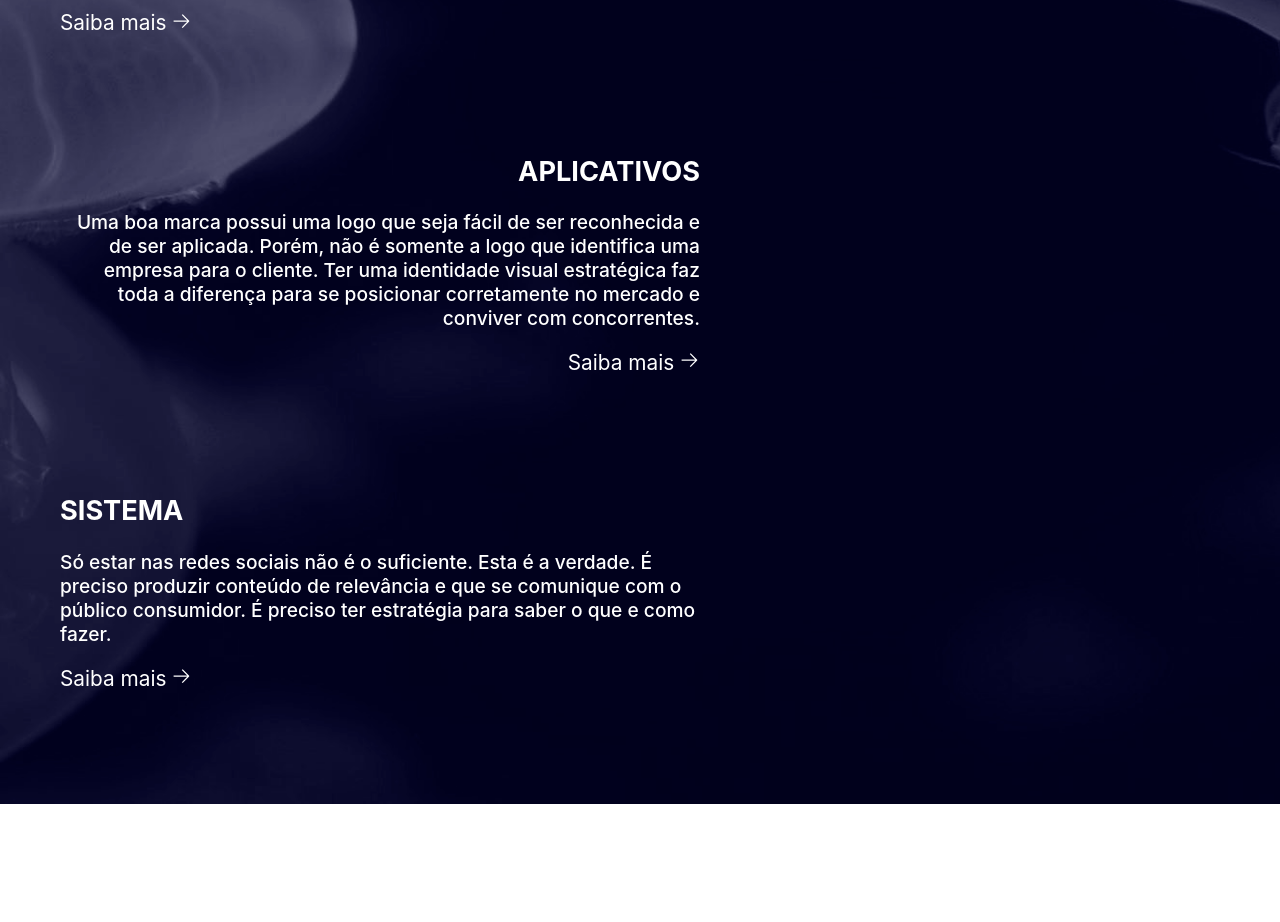
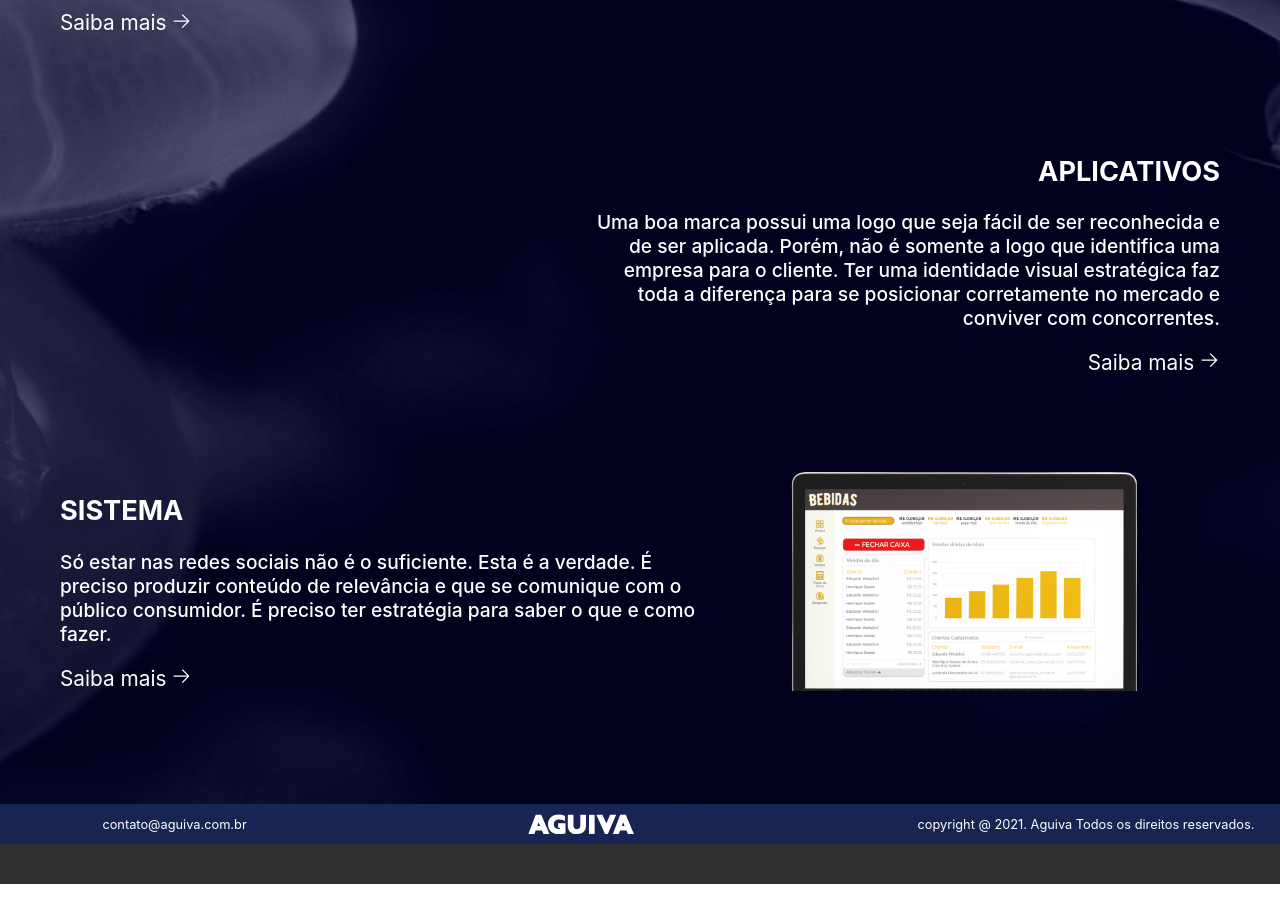
Before and after one commit to wiliansSilva/Aguiva_web_site, a React (Create React App) app in the folder aguiva_official/: page / in a window 1280 px wide. Shown: the part 2620-3542 px from the top of the page. After the commit the page ends 3504 px from the top, so only its background shows below. Built offline with nearby package versions, Linux system fonts and the light colour scheme.

Commit message:
footer done. details on Systems

```diff
--- a/aguiva_official/src/components/Footer/Footer.js
+++ b/aguiva_official/src/components/Footer/Footer.js
@@ -1,17 +1,81 @@
 import React from 'react';
 import styled from 'styled-components';
+import LogoImg from '../../assets/images/aguiva.svg';
+
 
 const Footer = () => {
   return (
     <Background>
-
+      <Container>
+        <Contato>contato@aguiva.com.br</Contato>
+        <Logo />
+        <Copyright>copyright @ 2021. Aguiva Todos os direitos reservados.</Copyright>
+      </Container>
     </Background>
   )
 };
 
-const Background = styled.div`
-  height: 25vh;
-  background: #fff;
+const Background = styled.footer`
+  height: 10vh;
+  background-color: #2f2f2f;
+
+  @media screen and (max-width: 1024px) {
+    height: 17vh;
+  }
+`;
+
+const Container = styled.div`
+  height: 50%;
+  background-color: #182451;
+  display: flex;
+  justify-content: space-between;
+  align-items: center;
+
+  @media screen and (max-width: 1024px) {
+    height: 100%;
+    flex-direction: column;
+    justify-content: space-around;
+    padding-bottom: 1vh;
+  }
+`;
+
+const Contato = styled.span`
+  color: #fff;
+  margin-left: 8%;
+  font-size: .8rem;
+
+  @media screen and (max-width: 1024px) {
+    margin-left: 0;
+    font-size: 1.6rem;
+  }
+`;
+
+const Logo = styled.div`
+  background-image: url(${LogoImg});
+  width: 115px;
+  height: 30px;
+  background-size: cover;
+  background-repeat: no-repeat;
+  background-position: center;
+
+  @media screen and (max-width: 1024px) {
+    width: 150px;
+    margin: 5px 0;
+  }
+`;
+
+const Copyright = styled.span`
+  color: #fff;
+  margin-right: 2%;
+  font-size: .8rem;
+
+  @media screen and (max-width: 1024px) {
+    margin-right: 0;
+    font-size: 1.5rem;
+    width: 55%;
+    text-align: center;
+
+  }
 `;
 
 export default Footer;
--- a/aguiva_official/src/components/LearnMore/LearnMore.js
+++ b/aguiva_official/src/components/LearnMore/LearnMore.js
@@ -2,10 +2,10 @@ import React from 'react';
 import { Wrapper, Title, Description, Link, ArrowLink } from './styles';
 
 const LearnMore = (props) => {
-  const { color, side, title, description, link } = props;
+  const { color, side, alignSelf, title, description, link } = props;
 
   return (
-    <Wrapper color={color} side={side}>
+    <Wrapper color={color} side={side} alignSelf={alignSelf}>
       {title && <Title>{title}</Title>}
       <Description>
         {description}
--- a/aguiva_official/src/components/LearnMore/styles.js
+++ b/aguiva_official/src/components/LearnMore/styles.js
@@ -7,11 +7,13 @@ export const Wrapper = styled.div `
   margin-left: 60px;
   margin-right: 60px;
   text-align: ${props => props.side};
+  align-self: ${props=> props.alignSelf};
 
   @media screen and (max-width: 1024px) {
     margin: 5%;
     width: 90vw;
     text-align: left;
+    align-self: flex-start;
   }
 `;
 
--- a/aguiva_official/src/components/NavBar/NavBar.js
+++ b/aguiva_official/src/components/NavBar/NavBar.js
@@ -1,6 +1,6 @@
 import { useState } from 'react'
 import { Wrapper, MenuBurger, CloseMenu, Menu, MenuContainer, Link } from './styles';
-import logoImg from '../../assets/images/aguiva.svg';
+import LogoImg from '../../assets/images/aguiva.svg';
 
 const NavBar = () => {
 
@@ -9,7 +9,7 @@ const NavBar = () => {
   return (
     <Wrapper>
       {/* <Logo /> */}
-      <img src={logoImg} alt="Aguiva" width="150px" />
+      <img src={LogoImg} alt="Aguiva" width="150px" />
 
       {!isOpened && <MenuBurger onClick={() => setIsOpened(true)} />}
       {isOpened && <CloseMenu onClick={() => setIsOpened(false)}/>}
--- a/aguiva_official/src/components/Systems/Systems.js
+++ b/aguiva_official/src/components/Systems/Systems.js
@@ -1,44 +1,61 @@
 import React from 'react';
 import LearnMore from '../LearnMore/LearnMore';
-import { Section, Title, Container } from './styles';
+import { Section, Title, Container, LaptopContainer, Laptop } from './styles';
 
-const data = [
-  {
-    side: "left",
-    title: "SITE",
-    description: "Nomear um produto ou uma empresa não é somente escolher um nome. É preciso escolher um nome de forma estratégica para se conectar com seu público e também, que esteja disponível para registro no INPI.",
-    link: "#"
-  },
-  {
-    side: "right",
-    title: "APLICATIVOS",
-    description: "Uma boa marca possui uma logo que seja fácil de ser reconhecida e de ser aplicada. Porém, não é somente a logo que identifica uma empresa para o cliente. Ter uma identidade visual estratégica faz toda a diferença para se posicionar corretamente no mercado e conviver com concorrentes.",
-    link: "#"
-  },
-  {
-    side: "left",
-    title: "SISTEMA",
-    description: "Só estar nas redes sociais não é o suficiente. Esta é a verdade. É preciso produzir conteúdo de relevância e que se comunique com o público consumidor. É preciso ter estratégia para saber o que e como fazer.",
-    link: "#"
-  }
-];
+// const data = [
+//   {
+//     side: "left",
+//     title: "SITE",
+//     description: "Nomear um produto ou uma empresa não é somente escolher um nome. É preciso escolher um nome de forma estratégica para se conectar com seu público e também, que esteja disponível para registro no INPI.",
+//     link: "#"
+//   },
+//   {
+//     side: "right",
+//     title: "APLICATIVOS",
+//     description: "Uma boa marca possui uma logo que seja fácil de ser reconhecida e de ser aplicada. Porém, não é somente a logo que identifica uma empresa para o cliente. Ter uma identidade visual estratégica faz toda a diferença para se posicionar corretamente no mercado e conviver com concorrentes.",
+//     link: "#"
+//   },
+//   {
+//     side: "left",
+//     title: "SISTEMA",
+//     description: "Só estar nas redes sociais não é o suficiente. Esta é a verdade. É preciso produzir conteúdo de relevância e que se comunique com o público consumidor. É preciso ter estratégia para saber o que e como fazer.",
+//     link: "#"
+//   }
+// ];
 
 const Systems = () => {
   return (
     <Section id="systems">
       <Title>Agora está na hora de colocar a sua empresa nos mares digitais</Title>
       <Container>
-        {
-          data.map(item =>
-            <LearnMore
-              color="#fff"
-              side={item.side}
-              title={item.title}
-              description={item.description}
-              link={item.link}
-            />
-          )
-        }
+
+        <LearnMore
+          color="#fff"
+          side="left"
+          alignSelf="flex-start"
+          title="SITE"
+          description="Nomear um produto ou uma empresa não é somente escolher um nome. É preciso escolher um nome de forma estratégica para se conectar com seu público e também, que esteja disponível para registro no INPI."
+          link="#"
+        />
+        <LearnMore
+          color="#fff"
+          side="right"
+          alignSelf="flex-end"
+          title="APLICATIVOS"
+          description="Uma boa marca possui uma logo que seja fácil de ser reconhecida e de ser aplicada. Porém, não é somente a logo que identifica uma empresa para o cliente. Ter uma identidade visual estratégica faz toda a diferença para se posicionar corretamente no mercado e conviver com concorrentes."
+          link="#"
+        />
+        <LaptopContainer>
+          <LearnMore
+            color="#fff"
+            side="left"
+            alignSelf="flex-start"
+            title="SISTEMA"
+            description="Só estar nas redes sociais não é o suficiente. Esta é a verdade. É preciso produzir conteúdo de relevância e que se comunique com o público consumidor. É preciso ter estratégia para saber o que e como fazer."
+            link="#"
+          />
+          <Laptop />
+        </LaptopContainer>
       </Container>
     </Section>
   )
--- a/aguiva_official/src/components/Systems/styles.js
+++ b/aguiva_official/src/components/Systems/styles.js
@@ -1,6 +1,6 @@
 import styled from "styled-components";
 import BackgroundBlue from '../../assets/images/background-systems.jpg';
-
+import LaptopImg from '../../assets/images/note1.png';
 
 export const Section = styled.section`
   width: 100%;
@@ -9,6 +9,7 @@ export const Section = styled.section`
   overflow: hidden;
   background-repeat: no-repeat;
   background-size: cover;
+  /* background-position: ; */
 
   @media screen and (max-width: 1024px) {
     height: auto;
@@ -41,3 +42,25 @@ export const Container = styled.div`
     justify-content: start;
   }
 `;
+
+export const LaptopContainer = styled.div`
+  display: flex;
+  justify-content: space-between;
+  align-items: center;
+
+  @media screen and (max-width: 1024px) {
+    flex: 1;
+    flex-direction: column;
+
+  }
+`;
+
+export const Laptop = styled.div`
+  background-image: url(${LaptopImg});
+  flex: 1;
+  height: 100%;
+  width: 100%;
+  margin-right: 100px;
+  background-size: cover;
+  background-repeat: no-repeat;
+`;
--- a/aguiva_official/src/components/VisualId/styles.js
+++ b/aguiva_official/src/components/VisualId/styles.js
@@ -71,7 +71,7 @@ export const Container = styled.div`
   margin-bottom: 5%;
 
   @media screen and (max-width: 1024px) {
-    flex-wrap: wrap-reverse;
+    flex-direction: column-reverse;
   }
 
 `;
```
Also changed, not shown: aguiva_official/src/assets/images/note1.png (added), 1 other file (tests, documents, lock files or other folders).
